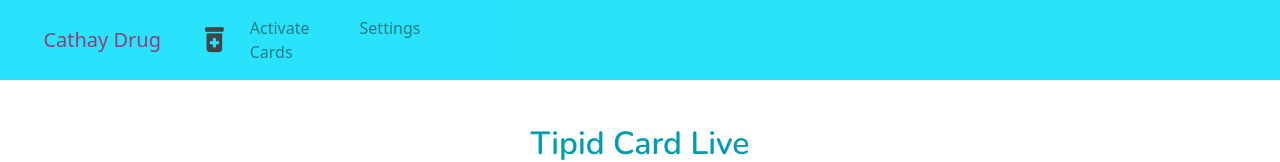
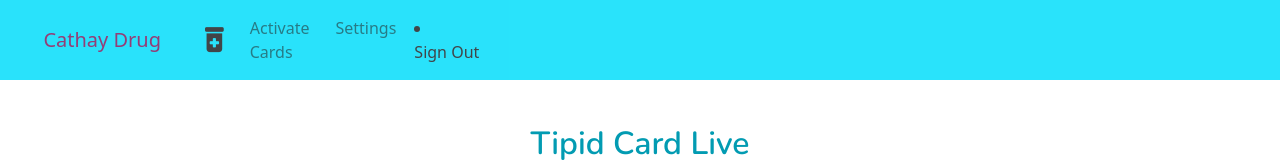
Before and after one commit to owhaitchdee/TCL, a website: page index.html in a window 1280 px wide. Shown: the top 162 px of the page. Drawn offline with nearby package versions, Linux system fonts and the light colour scheme.

Commit message:
new Home

```diff
--- a/index.html
+++ b/index.html
@@ -32,15 +32,12 @@
           <li class="nav-item">
             <a class="nav-link" href="">Activate Cards</a>
           </li>
-          <!-- <li class="nav-item dropdown"> <a class="nav-link dropdown-toggle" href="#" data-bs-toggle="dropdown" aria-expanded="false">Projects</a>
-            <ul class="cf">
-              <li> <a href="">Activate Card</a> </li>
-              <li> <a href="">Settings</a> </li>
-              <li> <a href="">Kabataan PH</a> </li>
+          <li class="nav-item">
+            <a class="nav-link" href="">Settings</a>
             </ul>
-          </li> -->
+          </li>
           <li class="nav-item">
-            <a class="nav-link" href="gallery.html">Settings</a>
+            <a class="nav-link" href="">Sign Out</a>
             </ul>
           </li>
           </ul>
@@ -124,8 +121,6 @@
           <a class="telegram" href="#"><i class="fa-solid fa-calendar-days"></i>
             <p style="font-size:10px;margin-top:-2px;padding-top:0px;">MONTHLY</p></a>
         </div>
-
-
       </div>
     </div>
   </footer>
```
